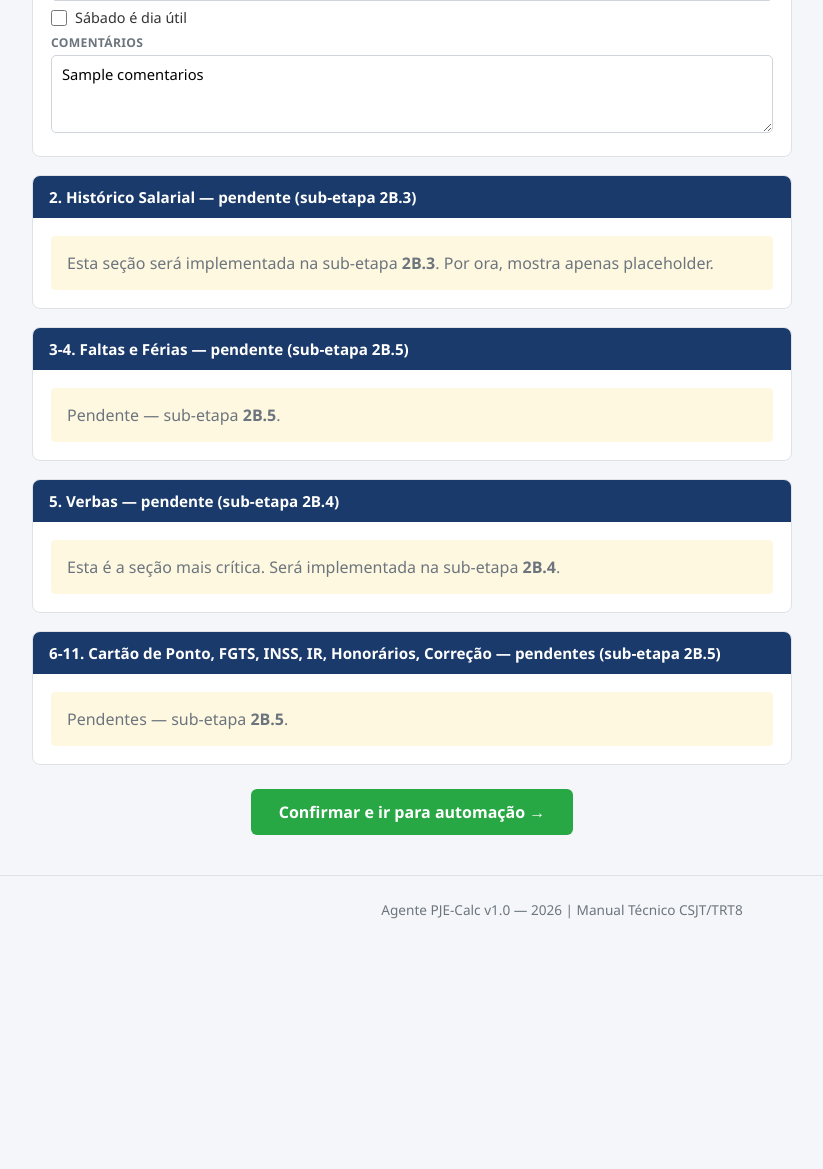
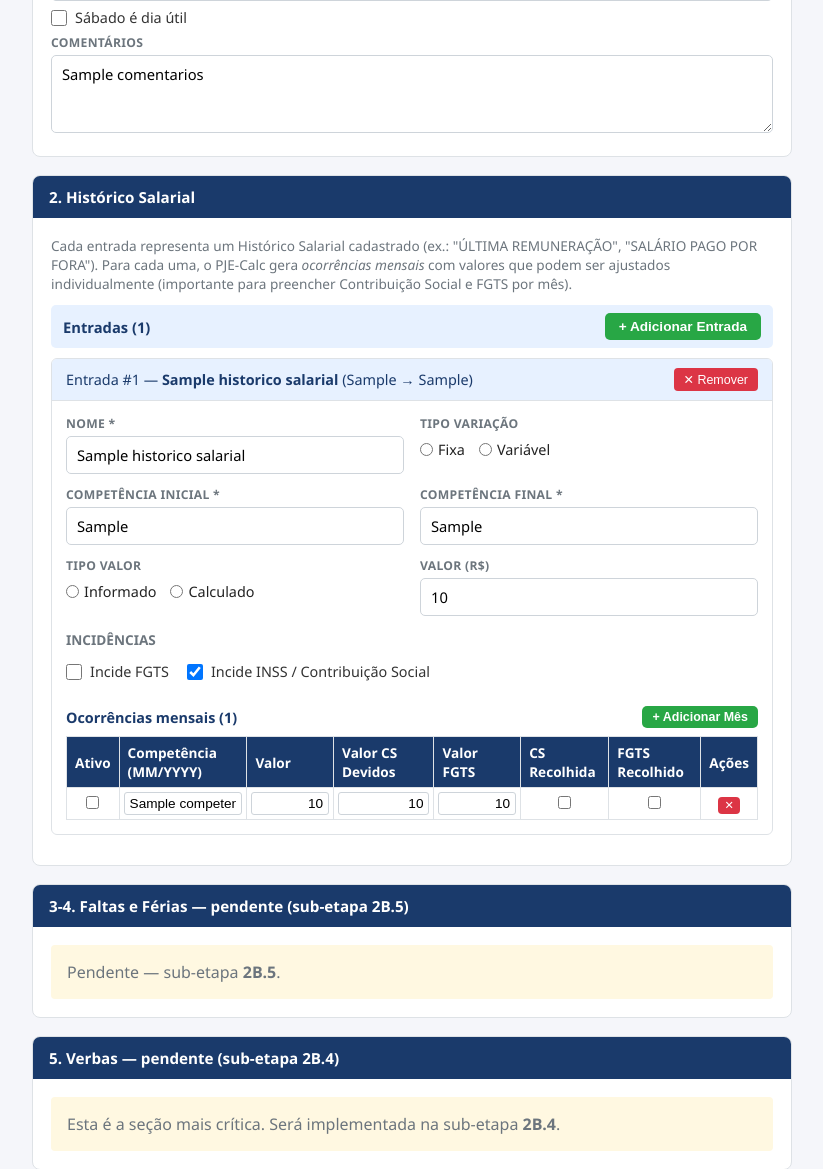
Before and after one commit to bragabarreto/pjecalc-agente, a FastAPI app: template templates/previa_v3/index.html in a window 1280 px wide. Shown: the part 2056-3225 px from the top of the page, without its empty margins (78-901 px from the left). Before the commit the page ends 2975 px from the top, so only its background shows below. Run offline with FastAPI, Linux system fonts and the light colour scheme; the template is opened without the code that fills it: most values are stand-ins (such as "Sample title", 1, 10 or a date in 2020).

Commit message:
feat(previa v3 — 2B.3): página Histórico Salarial (entries + ocorrências mensais)
templates/previa_v3/_secao_historico.html (NOVO):
  - Repeater de entries (ÚLTIMA REM, SAL PAGO POR FORA, etc.)
  - Cada entry expandível com campos completos:
      nome, tipo_variacao_da_parcela, competencia_inicial/final,
      tipo_valor, valor_para_base_de_calculo, fgts, inss
  - Sub-tabela de ocorrências mensais editável:
      ativo, competencia (MM/AAAA), valor, valor_incidencia_cs,
      valor_incidencia_fgts, cs_recolhida, fgts_recolhido
  - Botões: + Adicionar Entrada, + Adicionar Mês, ✕ Remover

webapp.py — endpoint POST /previa_v3/{sessao}/editar estendido:
  Novos padrões aceitos:
    historico_salarial.add
    historico_salarial.remove[N]
    historico_salarial[N].nome / .competencia_inicial / .fgts / etc.
    historico_salarial[N].ocorrencias.add
    historico_salarial[N].ocorrencias.remove[M]
    historico_salarial[N].ocorrencias[M].valor / .ativo / .valor_incidencia_cs / etc.

Migração v2→v3 do Histórico:
  - Lê dados_v2.historico_salarial[]
  - Constrói List[HistoricoSalarialEntry] com Pydantic v3
  - Cada entry tem ocorrencias[] traduzidas

Smoke tests:
  ✓ Render index.html: 59KB (era 35KB sem Histórico)
  ✓ Marcadores essenciais presentes (paths editáveis, botões)
  ✓ webapp.py imports OK

Próximo: 2B.4 (Verbas).

Co-Authored-By: Claude Opus 4.7 <noreply@anthropic.com>

```diff
--- /dev/null
+++ b/templates/previa_v3/_secao_historico.html
@@ -0,0 +1,160 @@
+{# Sub-etapa 2B.3 — Página Histórico Salarial #}
+{% from "previa_v3/_macros.html" import field_text, field_date, field_decimal, field_select, field_radio, field_checkbox, secao %}
+
+{% call secao("2. Histórico Salarial") %}
+
+<p style="font-size: 0.85rem; color: #6c757d; margin-bottom: 12px;">
+  Cada entrada representa um Histórico Salarial cadastrado (ex.: "ÚLTIMA REMUNERAÇÃO",
+  "SALÁRIO PAGO POR FORA"). Para cada uma, o PJE-Calc gera <em>ocorrências mensais</em>
+  com valores que podem ser ajustados individualmente (importante para preencher
+  Contribuição Social e FGTS por mês).
+</p>
+
+<div class="repeater" data-prefix="historico_salarial">
+  <div class="repeater-header">
+    <strong>Entradas ({{ historico_salarial|length }})</strong>
+    <button type="button" class="btn-add"
+            onclick="salvarCampo('historico_salarial.add', '', this)">
+      + Adicionar Entrada
+    </button>
+  </div>
+
+  <div class="repeater-body">
+    {% if historico_salarial|length == 0 %}
+      <p class="repeater-vazio">Nenhuma entrada de Histórico Salarial. Clique em <strong>+ Adicionar Entrada</strong>.</p>
+    {% else %}
+      {% for hs in historico_salarial %}
+        {% set hi = loop.index0 %}
+        <details class="repeater-item" {% if loop.first %}open{% endif %}>
+          <summary>
+            <span class="item-titulo">
+              Entrada #{{ loop.index }}
+              {%- if hs.nome %} — <strong>{{ hs.nome }}</strong>{% endif %}
+              {%- if hs.competencia_inicial and hs.competencia_final %}
+                ({{ hs.competencia_inicial }} → {{ hs.competencia_final }})
+              {% endif %}
+            </span>
+            <button type="button" class="btn-remove"
+                    onclick="event.preventDefault(); salvarCampo('historico_salarial.remove[{{ hi }}]', '', this)">
+              ✕ Remover
+            </button>
+          </summary>
+          <div class="item-corpo">
+            {# Campos básicos da entry #}
+            <div class="campos-grid">
+              {{ field_text("historico_salarial[" ~ hi ~ "].nome", hs.nome,
+                            "Nome", required=true,
+                            placeholder="Ex.: ÚLTIMA REMUNERAÇÃO, SALÁRIO PAGO POR FORA") }}
+              {{ field_radio("historico_salarial[" ~ hi ~ "].tipo_variacao_da_parcela",
+                              hs.tipo_variacao_da_parcela,
+                              "Tipo Variação",
+                              [{"value":"FIXA","label":"Fixa"},
+                               {"value":"VARIAVEL","label":"Variável"}]) }}
+              {{ field_date("historico_salarial[" ~ hi ~ "].competencia_inicial",
+                             hs.competencia_inicial, "Competência Inicial", required=true) }}
+              {{ field_date("historico_salarial[" ~ hi ~ "].competencia_final",
+                             hs.competencia_final, "Competência Final", required=true) }}
+              {{ field_radio("historico_salarial[" ~ hi ~ "].tipo_valor",
+                              hs.tipo_valor,
+                              "Tipo Valor",
+                              [{"value":"INFORMADO","label":"Informado"},
+                               {"value":"CALCULADO","label":"Calculado"}]) }}
+              {{ field_decimal("historico_salarial[" ~ hi ~ "].valor_para_base_de_calculo",
+                                hs.valor_para_base_de_calculo,
+                                "Valor (R$)") }}
+            </div>
+
+            <h4 style="margin: 14px 0 6px; color: #6c757d; font-size: 0.85rem; text-transform: uppercase;">Incidências</h4>
+            <div style="display: flex; gap: 18px; flex-wrap: wrap;">
+              {{ field_checkbox("historico_salarial[" ~ hi ~ "].fgts", hs.fgts, "Incide FGTS") }}
+              {{ field_checkbox("historico_salarial[" ~ hi ~ "].inss", hs.inss, "Incide INSS / Contribuição Social") }}
+            </div>
+
+            {# ── Sub-tabela: Ocorrências mensais ── #}
+            {% set ocs = hs.ocorrencias or [] %}
+            <h4 style="margin: 18px 0 8px; color: #1a3a6b; font-size: 0.9rem; display: flex; justify-content: space-between; align-items: center;">
+              <span>Ocorrências mensais ({{ ocs|length }})</span>
+              <button type="button" class="btn-add" style="font-size: 0.78rem; padding: 4px 10px;"
+                      onclick="salvarCampo('historico_salarial[{{ hi }}].ocorrencias.add', '', this)">
+                + Adicionar Mês
+              </button>
+            </h4>
+
+            {% if ocs|length == 0 %}
+              <p style="color: #6c757d; font-style: italic; padding: 10px; background: #f8f9fa; border-radius: 4px; font-size: 0.85rem; margin: 0;">
+                Sem ocorrências cadastradas. Quando a automação gerar (via "Gerar Ocorrências" no PJE-Calc),
+                cada mês do período aparecerá aqui editável.
+              </p>
+            {% else %}
+              <div style="overflow-x: auto;">
+                <table class="ocorrencias-tabela" style="width: 100%; border-collapse: collapse; font-size: 0.85rem;">
+                  <thead>
+                    <tr style="background: #f8f9fa;">
+                      <th style="padding: 6px 8px; border: 1px solid #dee2e6; width: 40px;">Ativo</th>
+                      <th style="padding: 6px 8px; border: 1px solid #dee2e6;">Competência (MM/YYYY)</th>
+                      <th style="padding: 6px 8px; border: 1px solid #dee2e6;">Valor</th>
+                      <th style="padding: 6px 8px; border: 1px solid #dee2e6;">Valor CS Devidos</th>
+                      <th style="padding: 6px 8px; border: 1px solid #dee2e6;">Valor FGTS</th>
+                      <th style="padding: 6px 8px; border: 1px solid #dee2e6;">CS Recolhida</th>
+                      <th style="padding: 6px 8px; border: 1px solid #dee2e6;">FGTS Recolhido</th>
+                      <th style="padding: 6px 8px; border: 1px solid #dee2e6;">Ações</th>
+                    </tr>
+                  </thead>
+                  <tbody>
+                    {% for oc in ocs %}
+                      {% set oi = loop.index0 %}
+                      <tr>
+                        <td style="padding: 4px; border: 1px solid #dee2e6; text-align: center;">
+                          <input type="checkbox" {% if oc.ativo %}checked{% endif %}
+                                 onchange="salvarCampo('historico_salarial[{{ hi }}].ocorrencias[{{ oi }}].ativo', this.checked, this)">
+                        </td>
+                        <td style="padding: 4px; border: 1px solid #dee2e6;">
+                          <input type="text" value="{{ oc.competencia or '' }}"
+                                 placeholder="MM/AAAA" maxlength="7"
+                                 style="width: 100%; padding: 3px 5px; border: 1px solid #ced4da; border-radius: 3px; font-size: 0.85rem;"
+                                 onchange="salvarCampo('historico_salarial[{{ hi }}].ocorrencias[{{ oi }}].competencia', this.value, this)">
+                        </td>
+                        <td style="padding: 4px; border: 1px solid #dee2e6;">
+                          <input type="text" value="{{ oc.valor or '' }}"
+                                 placeholder="0,00" inputmode="decimal"
+                                 style="width: 100%; padding: 3px 5px; border: 1px solid #ced4da; border-radius: 3px; font-size: 0.85rem; text-align: right;"
+                                 onchange="salvarCampo('historico_salarial[{{ hi }}].ocorrencias[{{ oi }}].valor', this.value, this)">
+                        </td>
+                        <td style="padding: 4px; border: 1px solid #dee2e6;">
+                          <input type="text" value="{{ oc.valor_incidencia_cs or '' }}"
+                                 placeholder="0,00" inputmode="decimal"
+                                 style="width: 100%; padding: 3px 5px; border: 1px solid #ced4da; border-radius: 3px; font-size: 0.85rem; text-align: right;"
+                                 onchange="salvarCampo('historico_salarial[{{ hi }}].ocorrencias[{{ oi }}].valor_incidencia_cs', this.value, this)">
+                        </td>
+                        <td style="padding: 4px; border: 1px solid #dee2e6;">
+                          <input type="text" value="{{ oc.valor_incidencia_fgts or '' }}"
+                                 placeholder="0,00" inputmode="decimal"
+                                 style="width: 100%; padding: 3px 5px; border: 1px solid #ced4da; border-radius: 3px; font-size: 0.85rem; text-align: right;"
+                                 onchange="salvarCampo('historico_salarial[{{ hi }}].ocorrencias[{{ oi }}].valor_incidencia_fgts', this.value, this)">
+                        </td>
+                        <td style="padding: 4px; border: 1px solid #dee2e6; text-align: center;">
+                          <input type="checkbox" {% if oc.cs_recolhida %}checked{% endif %}
+                                 onchange="salvarCampo('historico_salarial[{{ hi }}].ocorrencias[{{ oi }}].cs_recolhida', this.checked, this)">
+                        </td>
+                        <td style="padding: 4px; border: 1px solid #dee2e6; text-align: center;">
+                          <input type="checkbox" {% if oc.fgts_recolhido %}checked{% endif %}
+                                 onchange="salvarCampo('historico_salarial[{{ hi }}].ocorrencias[{{ oi }}].fgts_recolhido', this.checked, this)">
+                        </td>
+                        <td style="padding: 4px; border: 1px solid #dee2e6; text-align: center;">
+                          <button type="button" class="btn-remove" style="padding: 2px 6px; font-size: 0.7rem;"
+                                  onclick="salvarCampo('historico_salarial[{{ hi }}].ocorrencias.remove[{{ oi }}]', '', this)">✕</button>
+                        </td>
+                      </tr>
+                    {% endfor %}
+                  </tbody>
+                </table>
+              </div>
+            {% endif %}
+          </div>
+        </details>
+      {% endfor %}
+    {% endif %}
+  </div>
+</div>
+
+{% endcall %}
--- a/templates/previa_v3/index.html
+++ b/templates/previa_v3/index.html
@@ -97,12 +97,9 @@
 {{ field_textarea("processo.comentarios", d.comentarios, "Comentários", rows=3) }}
 {% endcall %}
 
-{# ─────────── PLACEHOLDERS para próximas sub-etapas ─────────── #}
-{% call secao("2. Histórico Salarial — pendente (sub-etapa 2B.3)") %}
-<p style="color: #6c757d; padding: 16px; background: #fff8e1; border-radius: 4px; margin: 0;">
-  Esta seção será implementada na sub-etapa <strong>2B.3</strong>. Por ora, mostra apenas placeholder.
-</p>
-{% endcall %}
+{# ─────────── 2. Histórico Salarial (sub-etapa 2B.3) ─────────── #}
+{% set historico_salarial = dados.historico_salarial or [] %}
+{% include "previa_v3/_secao_historico.html" %}
 
 {% call secao("3-4. Faltas e Férias — pendente (sub-etapa 2B.5)") %}
 <p style="color: #6c757d; padding: 16px; background: #fff8e1; border-radius: 4px; margin: 0;">
```
Also changed, not shown: webapp.py (+147 -4 lines).
